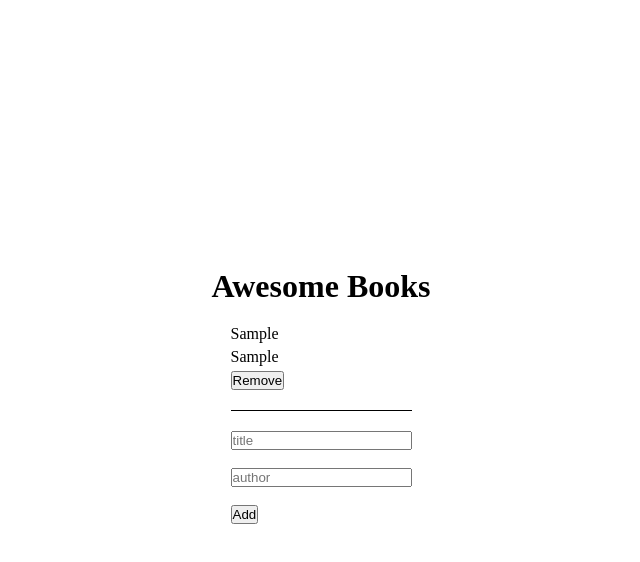
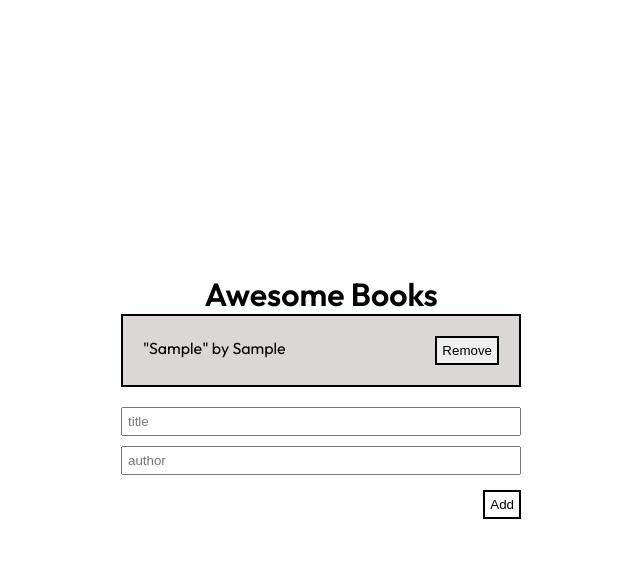
Before and after one commit to tajulafreen/Awesome-Books, a website: page index.html in a window 1280 px wide. Both pictures are taken after typing "Sample", "Sample" into the empty fields and a click on the button "Add". Shown: the whole page, without its empty margins (319-959 px from the left). Drawn offline with Linux system fonts and the light colour scheme.

Commit message:
Added styles to book list and form

```diff
--- a/index.html
+++ b/index.html
@@ -5,6 +5,12 @@
     <meta http-equiv="X-UA-Compatible" content="IE=edge" />
     <meta name="viewport" content="width=device-width, initial-scale=1.0" />
     <link rel="stylesheet" href="style.css" />
+    <link rel="preconnect" href="https://fonts.googleapis.com" />
+    <link rel="preconnect" href="https://fonts.gstatic.com" crossorigin />
+    <link
+      href="https://fonts.googleapis.com/css2?family=Outfit:wght@400;600&display=swap"
+      rel="stylesheet"
+    />
     <title>Awesome Books</title>
   </head>
   <body>
@@ -14,16 +20,15 @@
     <section id="books">
       <ul id="book-list"></ul>
       <form action="">
+        <div>
           <input type="text" name="title" id="book-title" placeholder="title" />
-        <br /><br />
           <input
             type="text"
             name="author"
             id="book-author"
             placeholder="author"
           />
-        <br />
-        <br />
+        </div>
         <button type="submit" id="addBtn">Add</button>
       </form>
     </section>
--- a/script.js
+++ b/script.js
@@ -69,8 +69,7 @@ class Book {
       const bookItem = document.createElement('li');
       bookItem.id = element.id;
 
-      const bookTitleEl = document.createElement('p');
-      const bookAuthor = document.createElement('p');
+      const bookDetailsEl = document.createElement('p');
 
       const removeBtn = document.createElement('button');
       removeBtn.id = element.id;
@@ -83,11 +82,9 @@ class Book {
         this.createBookListItem();
       });
 
-      bookTitleEl.textContent = element.title;
-      bookAuthor.textContent = element.author;
+      bookDetailsEl.textContent = `"${element.title}" by ${element.author}`;
 
-      bookItem.appendChild(bookTitleEl);
-      bookItem.appendChild(bookAuthor);
+      bookItem.appendChild(bookDetailsEl);
       bookItem.appendChild(removeBtn);
 
       this.bookList.appendChild(bookItem);
--- a/style.css
+++ b/style.css
@@ -12,12 +12,18 @@ body {
   justify-content: center;
   height: 99vh;
   flex-direction: column;
+  font-family: 'Outfit', sans-serif;
+}
+
+li:nth-child(odd) {
+  background-color: #dbd7d7;
 }
 
 #book-list li {
   padding: 20px;
-  padding-left: 0;
-  border-bottom: 1px solid black;
+  display: flex;
+  justify-content: space-between;
+  align-items: center;
 }
 
 #book-list li > p {
@@ -27,4 +33,39 @@ body {
 #book-list {
   list-style: none;
   margin-bottom: 20px;
+  border: 2px solid black;
+  width: 400px;
+  height: max-content;
 }
+
+.remove-btn {
+  border: 2px solid black;
+  padding: 5px 5px;
+  display: block;
+  cursor: pointer;
+}
+
+form {
+  text-align: right;
+  width: 400px;
+}
+
+form div {
+  display: flex;
+  flex-direction: column;
+  align-items: center;
+  gap: 10px;
+}
+
+input {
+  padding: 5px;
+  width: 100%;
+}
+
+#addBtn {
+  margin-top: 15px;
+  background-color: #fff;
+  border: 2px solid black;
+  padding: 5px;
+  cursor: pointer;
+}
```
Lines whose indentation alone changed are shown as unchanged.
